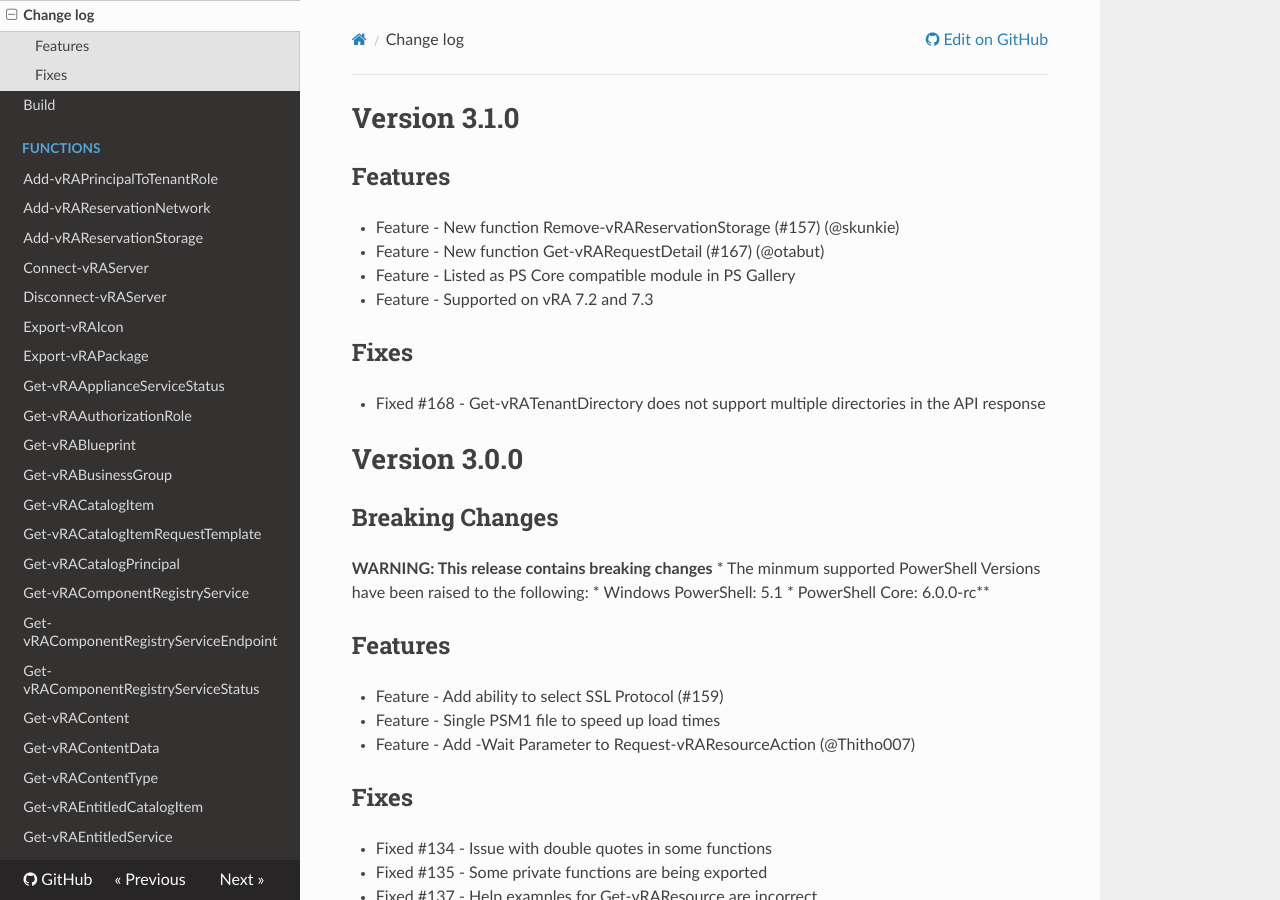
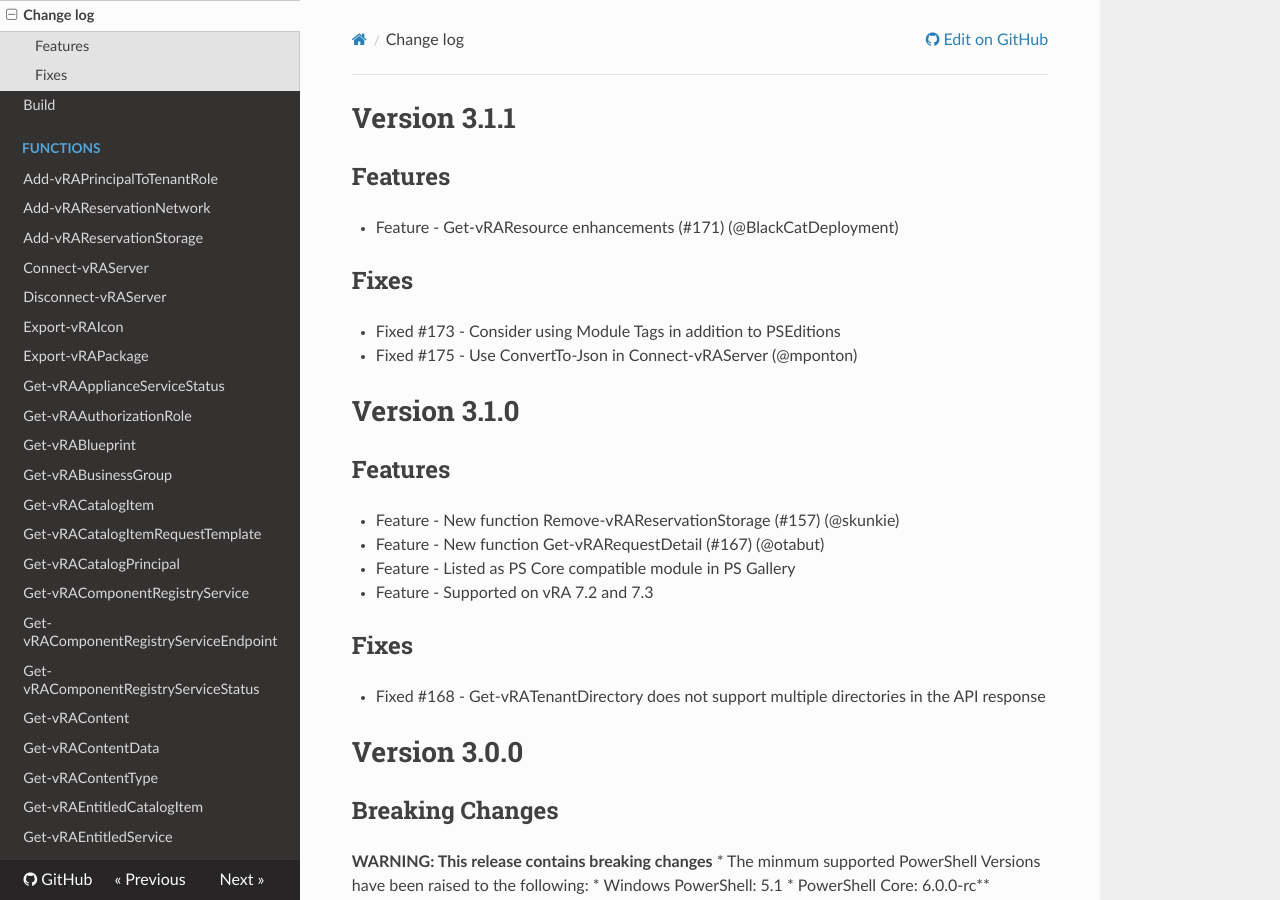
Before and after one commit to jakkulabs/PowervRA, an MkDocs documentation site: the page built from docs/CHANGELOG.md, in a window 1280 px wide and 900 px high. Built offline with MkDocs 1.6.1, drawn with Linux system fonts in a browser that asks for light colours; nearby versions of some CDN libraries; old or Windows-style settings are respelled for this version of MkDocs.

```diff
--- a/docs/CHANGELOG.md
+++ b/docs/CHANGELOG.md
@@ -1,3 +1,11 @@
+# Version 3.1.1
+## Features
+* Feature - Get-vRAResource enhancements (#171) (@BlackCatDeployment)
+
+## Fixes
+* Fixed #173 - Consider using Module Tags in addition to PSEditions
+* Fixed #175 - Use ConvertTo-Json in Connect-vRAServer (@mponton)
+
 # Version 3.1.0
 ## Features
 * Feature - New function Remove-vRAReservationStorage (#157) (@skunkie)
```
Also changed, not shown: RELEASE.md (+3 -5 lines).
